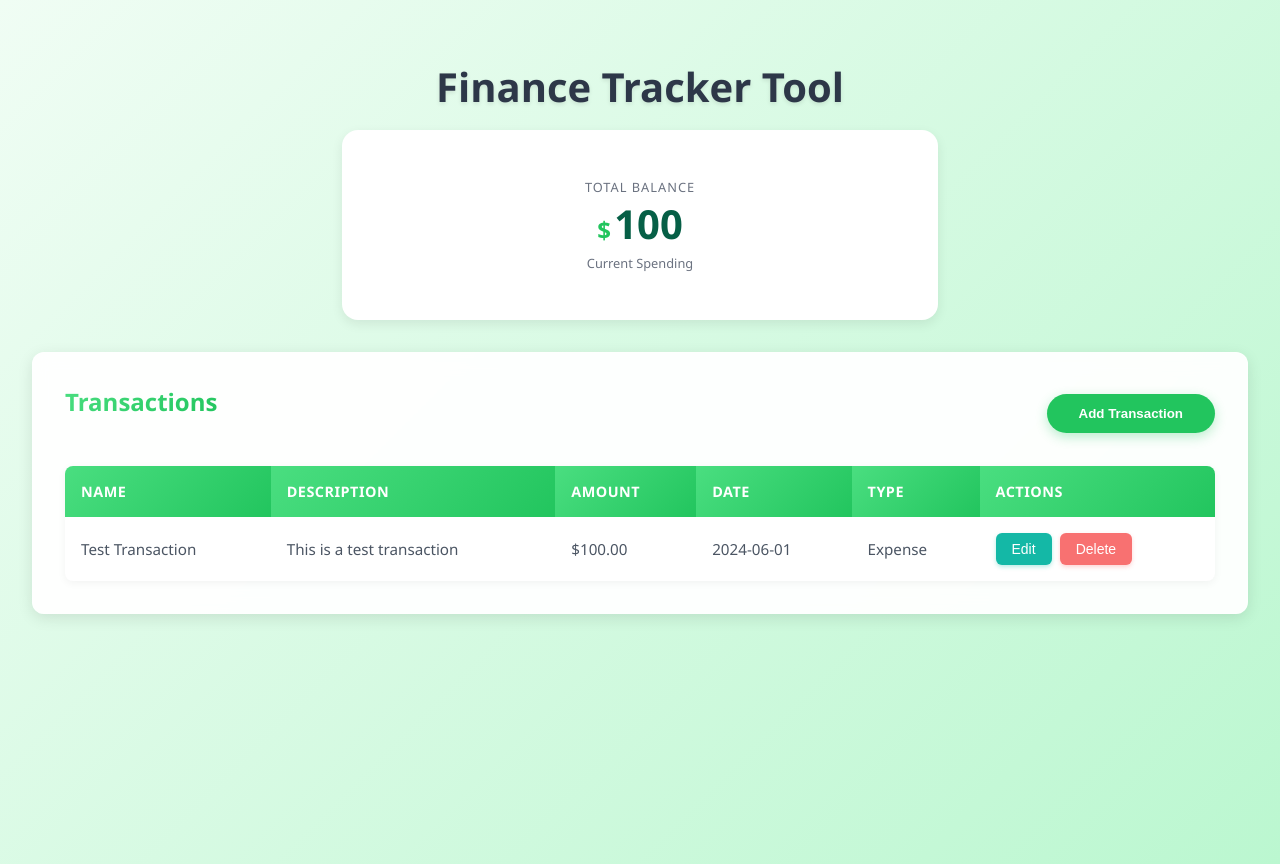
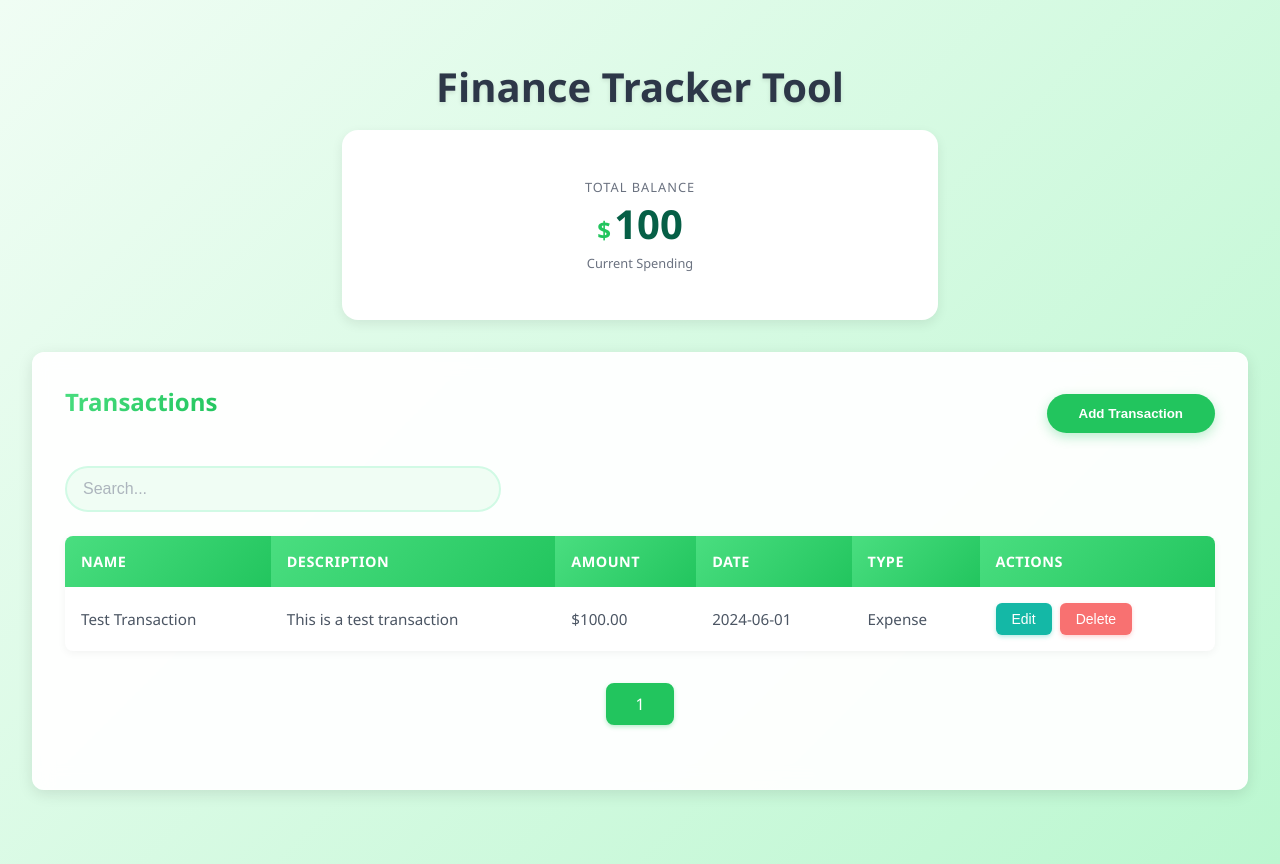
Before and after one commit to YawDev/finance-tracker-tool, a React (Vite) app: page / in a window 1280 px wide. Built offline with nearby package versions, Linux system fonts and the light colour scheme.

Commit message:
Pagination, Search Query added

```diff
--- /dev/null
+++ b/src/components/Pagination.tsx
@@ -0,0 +1,45 @@
+import type { IPagination } from "../utils/Types";
+
+const Pagination = ({
+  paginationData,
+  setPaginationData,
+}: {
+  paginationData: IPagination;
+  setPaginationData: (paginationData: IPagination) => void;
+}) => {
+  const { totalItems, itemsPerPage, currentPage } = paginationData;
+  const pageNumbers = [];
+  for (let i = 1; i <= Math.ceil(totalItems / itemsPerPage); i++) {
+    pageNumbers.push(i);
+  }
+
+  const paginate = (
+    pgNumber: number,
+    e: React.MouseEvent<HTMLAnchorElement, MouseEvent>,
+  ) => {
+    e.preventDefault();
+    setPaginationData({
+      ...paginationData,
+      currentPage: pgNumber,
+    });
+  };
+
+  return (
+    <nav>
+      <ul className="pagination">
+        {pageNumbers.map((pgNumber) => (
+          <li
+            key={pgNumber}
+            className={`page-item ${currentPage === pgNumber ? "active" : ""}`}
+          >
+            <a onClick={(e) => paginate(pgNumber, e)} className="page-link">
+              {pgNumber}
+            </a>
+          </li>
+        ))}
+      </ul>
+    </nav>
+  );
+};
+
+export default Pagination;
--- a/src/components/Search.tsx
+++ b/src/components/Search.tsx
@@ -1,7 +1,7 @@
 import { useContext } from "react";
 import AppContext from "../utils/Context";
 
-const SearchBar = ({}: { keyword: string; handleOnChange: () => void }) => {
+const SearchBar = () => {
   const context = useContext(AppContext);
 
   return (
--- a/src/components/TransactionListView.tsx
+++ b/src/components/TransactionListView.tsx
@@ -1,9 +1,13 @@
-import React from "react";
-import type { Transaction } from "../utils/Types";
+import React, { useEffect, useMemo } from "react";
+import type { IPagination, Transaction } from "../utils/Types";
 import TransactionListItem from "./TransactionListItem";
 import AddTransactionButton from "./AddTransactionButton";
 import { useContext } from "react";
 import AppContext from "../utils/Context";
+import SearchBar from "./Search";
+import { useState } from "react";
+import Pagination from "./Pagination";
+import { FilterList, GetCurrentItems } from "../utils/Filtering";
 
 const TransactionListView = ({
   setEditMode,
@@ -16,10 +20,13 @@ const TransactionListView = ({
 }) => {
   const context = useContext(AppContext);
   const transactionList = context ? context.transactionList : [];
+  const [paginationData, setPaginationData] = useState<IPagination>({
+    itemsPerPage: 5,
+    totalItems: transactionList?.length ?? 0,
+    currentPage: 1,
+  });
 
-  // Placeholder for future filtering logic
-  var query = ""; // This would come from a search input in the future
-  var filteredTransactions = transactionList.filter((transaction) => {
+  const filteredTransactions = transactionList.filter((transaction) => {
     return (
       transaction.name
         .toLowerCase()
@@ -34,11 +41,26 @@ const TransactionListView = ({
     );
   });
 
+  useEffect(() => {
+    if (filteredTransactions) {
+      setPaginationData((prev) => ({
+        ...prev,
+        totalItems: filteredTransactions.length,
+        // We might need to reset to page 1 if data changes
+        currentPage: 1,
+      }));
+    }
+  }, [filteredTransactions.length]);
+
+  const currentItems = GetCurrentItems(filteredTransactions, paginationData);
   return (
     <div className="transaction-list-container">
       <div className="transaction-header">
         <h2 className="transaction-title">Transactions</h2>
         <AddTransactionButton setModalIsOpen={setModalIsOpen} />
+      </div>
+      <div className="search-bar-container">
+        <SearchBar />
       </div>
       {filteredTransactions?.length === 0 ? (
         <p>No transactions available.</p>
@@ -55,7 +77,7 @@ const TransactionListView = ({
             </tr>
           </thead>
           <tbody>
-            {filteredTransactions.map((transaction) => (
+            {currentItems.map((transaction) => (
               <TransactionListItem
                 key={transaction.id}
                 transaction={transaction}
@@ -66,6 +88,10 @@ const TransactionListView = ({
           </tbody>
         </table>
       )}
+      <Pagination
+        paginationData={paginationData}
+        setPaginationData={setPaginationData}
+      />
     </div>
   );
 };
--- a/src/styles/App.css
+++ b/src/styles/App.css
@@ -197,6 +197,94 @@ h1 {
 .transaction-title {
   margin: 0;
   margin-top: 0.3rem;
+}
+
+/* Search Bar Styling */
+.search-bar-container {
+  margin-bottom: 1.5rem;
+  display: flex;
+  justify-content: flex-start;
+  width: 100%;
+}
+
+.search-bar-container input[type="text"] {
+  width: 100%;
+  max-width: 400px;
+  padding: 0.75rem 1rem;
+  border: 2px solid #d1fae5;
+  border-radius: 25px;
+  background-color: #f0fdf4;
+  font-size: 1rem;
+  transition: all 0.3s ease;
+  color: #065f46;
+}
+
+.search-bar-container input[type="text"]:focus {
+  outline: none;
+  border-color: #22c55e;
+  box-shadow: 0 0 0 3px rgba(34, 197, 94, 0.1);
+  background-color: #ffffff;
+}
+
+.search-bar-container input[type="text"]::placeholder {
+  color: #9ca3af;
+  opacity: 0.8;
+}
+
+.search-bar-container input[type="text"]:hover {
+  border-color: #a7f3d0;
+}
+
+/* Pagination Styling */
+.pagination {
+  display: flex;
+  justify-content: center;
+  align-items: center;
+  margin: 2rem 0;
+  padding: 0;
+  list-style: none;
+  gap: 0.5rem;
+}
+
+.page-item {
+  margin: 0;
+}
+
+.page-link {
+  display: block;
+  padding: 0.5rem 0.75rem;
+  margin: 0;
+  text-decoration: none;
+  color: #065f46 !important;
+  background-color: #f0fdf4 !important;
+  border: 2px solid #d1fae5 !important;
+  border-radius: 8px !important;
+  transition: all 0.3s ease;
+  cursor: pointer;
+  font-weight: 500;
+  min-width: 40px;
+  text-align: center;
+}
+
+.page-link:hover {
+  color: #22c55e !important;
+  background-color: #ffffff !important;
+  border-color: #22c55e !important;
+  transform: translateY(-1px);
+  box-shadow: 0 2px 4px rgba(34, 197, 94, 0.2);
+}
+
+.page-item.active .page-link {
+  color: #ffffff !important;
+  background-color: #22c55e !important;
+  border-color: #22c55e !important;
+  box-shadow: 0 2px 4px rgba(34, 197, 94, 0.3);
+}
+
+.page-item.active .page-link:hover {
+  color: #ffffff !important;
+  background-color: #16a34a !important;
+  border-color: #16a34a !important;
 }
 
 /* Transaction Modal Styling */
--- /dev/null
+++ b/src/utils/Filtering.ts
@@ -0,0 +1,41 @@
+import type { ITrackerContext } from "./Context";
+import type { IPagination, Transaction } from "./Types";
+
+export const FilterList = (
+  transactions: Transaction[],
+  context: ITrackerContext | null,
+): Transaction[] => {
+  transactions.filter((transaction) => {
+    return (
+      transaction.name
+        .toLowerCase()
+        .includes(context?.query.toLowerCase() || "") ||
+      transaction.description
+        .toLowerCase()
+        .includes(context?.query.toLowerCase() || "") ||
+      transaction.type.name
+        .toLowerCase()
+        .includes(context?.query.toLowerCase() || "") ||
+      transaction.amount.toString().includes(context?.query || "")
+    );
+  });
+
+  return transactions;
+};
+
+export const GetCurrentItems = (
+  filteredTransactions: Transaction[],
+  paginationData: IPagination,
+): Transaction[] => {
+  const indexOfLastItem =
+    paginationData.currentPage * paginationData.itemsPerPage;
+
+  const indexOfFirstItem = indexOfLastItem - paginationData.itemsPerPage;
+
+  const currentItems = filteredTransactions.slice(
+    indexOfFirstItem,
+    indexOfLastItem,
+  );
+
+  return currentItems;
+};
--- a/src/utils/Types.ts
+++ b/src/utils/Types.ts
@@ -32,3 +32,9 @@ export const TransactionTypes: ITransactionType[] = [
   { name: "Flight Cost" },
   { name: "Miscellaneous" },
 ];
+
+export type IPagination = {
+  itemsPerPage: number;
+  totalItems: number;
+  currentPage: number;
+};
```
